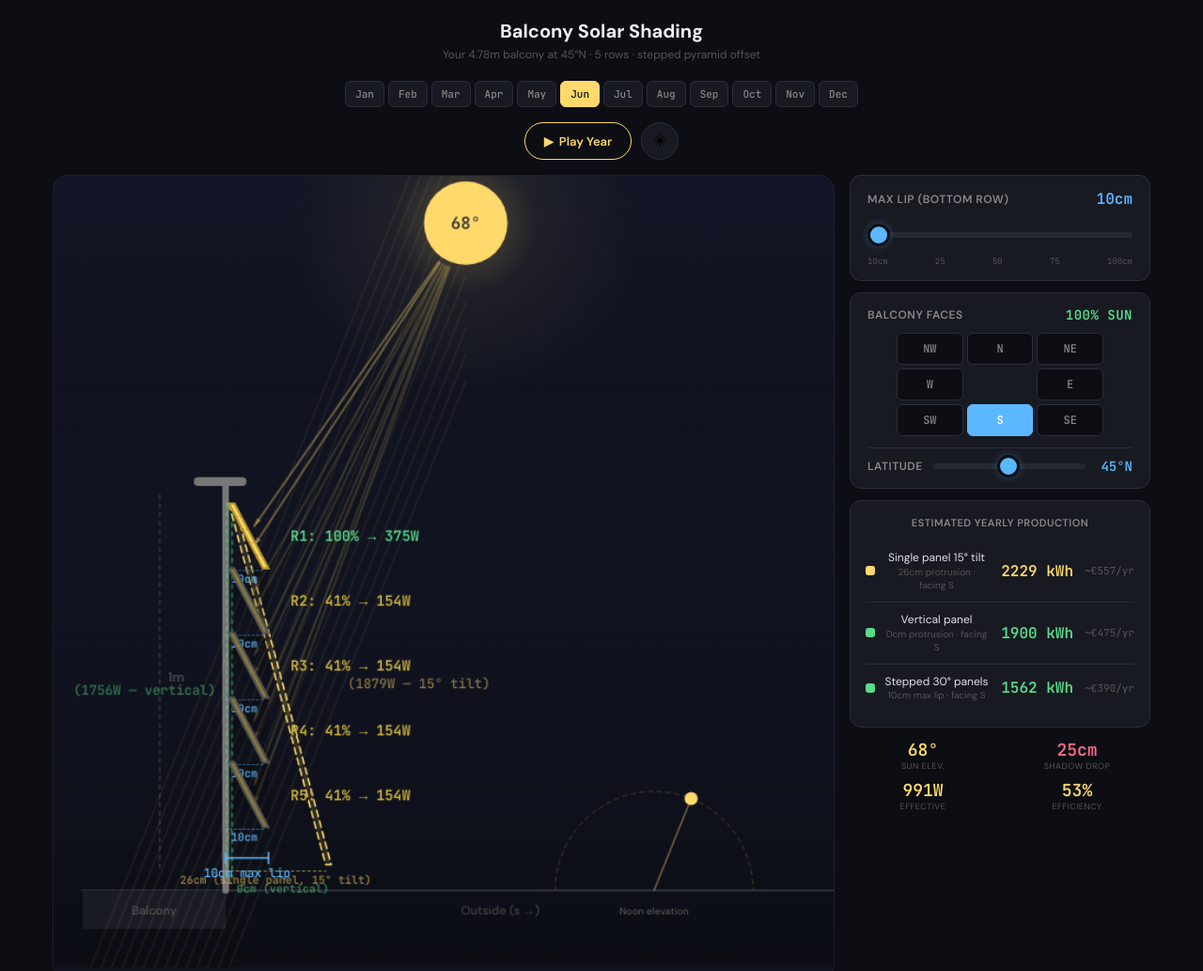
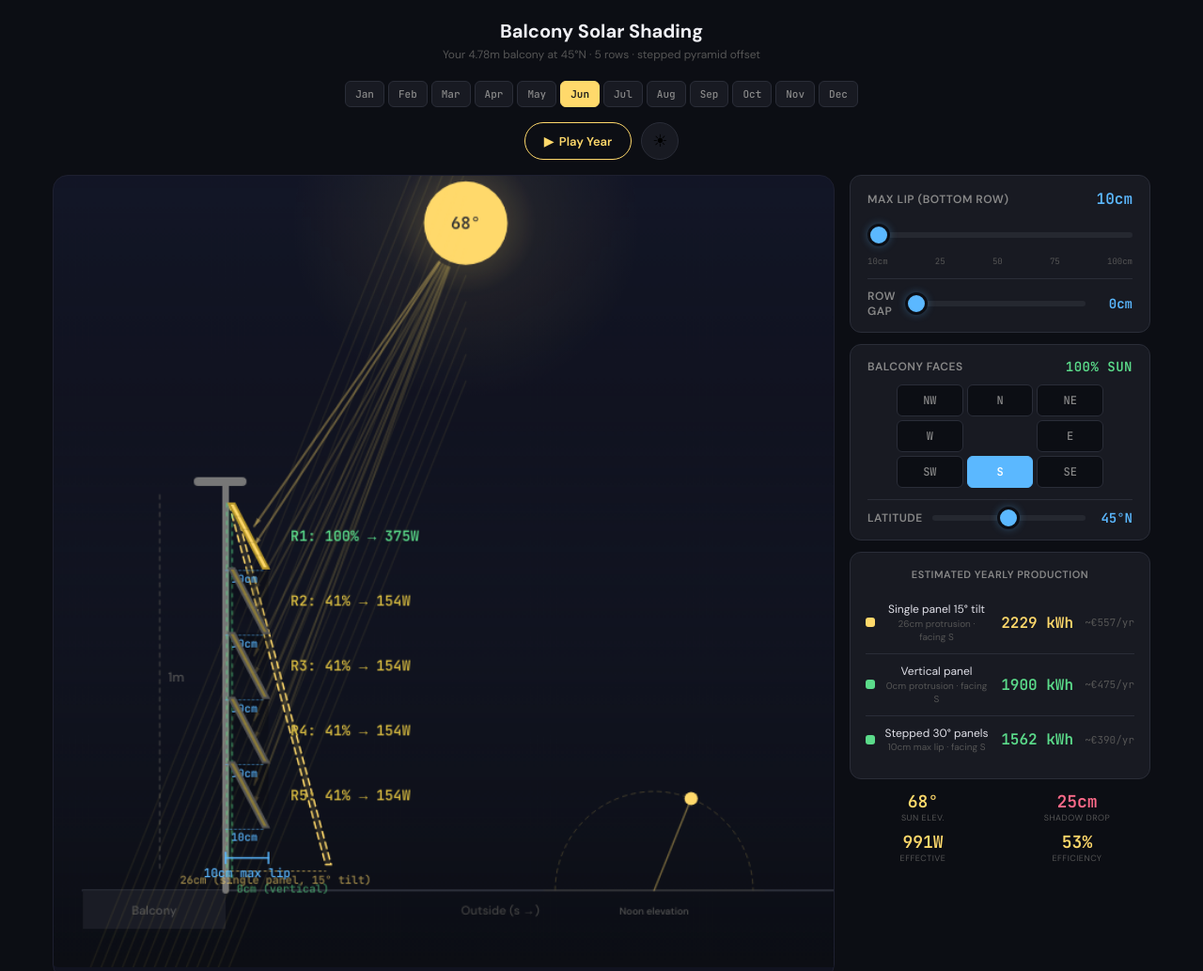
Before and after one commit to virgil-ideas/balcony-solar-panels-evaluator, a plain HTML site: page index.html in a window 1280 px wide. Shown: the top 1033 px of the page at 94% size. Drawn offline with Linux system fonts and the light colour scheme; animation ran at ten frames a second.

Commit message:
Add row gap slider and remove ghost panel wattage labels
- Row gap slider (0–3cm) in the max lip card reduces inter-row shading
- Gap shifts effective overhang by gapCm/tan(sunElev), letting sun through
- Canvas draws visible gaps between panel rows
- Removed static ghost panel wattage labels from canvas

Co-Authored-By: Claude Opus 4.6 (1M context) <noreply@anthropic.com>

```diff
--- a/index.html
+++ b/index.html
@@ -298,6 +298,12 @@
         <div class="slider-ticks">
           <span>10cm</span><span>25</span><span>50</span><span>75</span><span>100cm</span>
         </div>
+        <div class="lat-row">
+          <span class="slider-label">Row<br>gap</span>
+          <input type="range" id="gapSlider" min="0" max="3" step="0.5" value="0"
+                 oninput="onRowGap(this.value)">
+          <span class="lat-value" id="gapValue" style="min-width:40px">0cm</span>
+        </div>
       </div>
 
       <div class="orient-section">
@@ -525,6 +531,7 @@ let currentMonth = 5;
 let isPlaying = false;
 let playInterval = null;
 let maxLipCm = 10;
+let rowGapCm = 0;
 
 // Per-row offsets from the railing (additional offset, not counting panel tilt)
 function calcRowOffsets(maxLip) {
@@ -561,7 +568,8 @@ function calcShading(sunElevDeg, maxLip) {
     if (i === 0) {
       rowSun.push(1.0);
     } else {
-      const H = Math.max(0, lips[i - 1] - offsets[i]); // effective overhang
+      const gapShift = tanSun > 0 ? rowGapCm / tanSun : 0;
+      const H = Math.max(0, lips[i - 1] - offsets[i] - gapShift); // effective overhang minus gap
       if (H <= 0) {
         rowSun.push(1.0); // row is further out than the lip above — no shadow
       } else {
@@ -595,6 +603,13 @@ function setMonth(m) {
 function onSlider(val) {
   maxLipCm = parseInt(val);
   document.getElementById('sliderValue').textContent = maxLipCm + 'cm';
+  recalc();
+  updateYearly();
+}
+
+function onRowGap(val) {
+  rowGapCm = parseFloat(val);
+  document.getElementById('gapValue').textContent = rowGapCm + 'cm';
   recalc();
   updateYearly();
 }
@@ -783,9 +798,10 @@ function draw() {
   ctx.setLineDash([]);
 
   // Build panels with per-row offsets (stepped pyramid)
+  const gapPx = rowGapCm * sc;
   const panels = [];
   for (let i = 0; i < NUM_ROWS; i++) {
-    const yTop = railTop + i * pVertPx + 8;
+    const yTop = railTop + i * (pVertPx + gapPx) + 8;
     const yBot = yTop + pVertPx;
     const offsetPx = anim.rowOffsets[i] * sc;
 
@@ -844,11 +860,6 @@ function draw() {
 
   // Ghost output label — full nameplate but reduced by tilt correction (worse angle)
   const ghostCorrection = GHOST_TILT_CORRECTION[currentMonth];
-  const ghostWatts = Math.round(NAMEPLATE_PER_ROW * NUM_ROWS * ghostCorrection);
-  ctx.fillStyle = isLight ? '#887040' : 'rgba(255,217,107,0.5)';
-  ctx.font = '500 12px "JetBrains Mono", monospace';
-  ctx.textAlign = 'left';
-  ctx.fillText(`(${ghostWatts}W — 15° tilt)`, ghostBR.x + 15, (ghostTL.y + ghostBL.y) / 2 + 4);
 
   // Ghost B: fully vertical panel, flush against railing
   const gvTop = railTop + 8;
@@ -887,13 +898,7 @@ function draw() {
   ctx.fillText('0cm (vertical)', railX + 10, gvBL.y + 14);
   ctx.globalAlpha = 1;
 
-  // Vertical ghost output
   const gvCorrection = GHOST_V_TILT_CORRECTION[currentMonth];
-  const gvWatts = Math.round(NAMEPLATE_PER_ROW * NUM_ROWS * gvCorrection);
-  ctx.fillStyle = isLight ? '#448844' : 'rgba(91,219,138,0.5)';
-  ctx.font = '500 12px "JetBrains Mono", monospace';
-  ctx.textAlign = 'right';
-  ctx.fillText(`(${gvWatts}W — vertical)`, gvTL.x - 10, (gvTL.y + gvBL.y) / 2 + 4);
 
   // Bracket lines from railing to each panel (mounting arms)
   for (let i = 0; i < NUM_ROWS; i++) {
```
